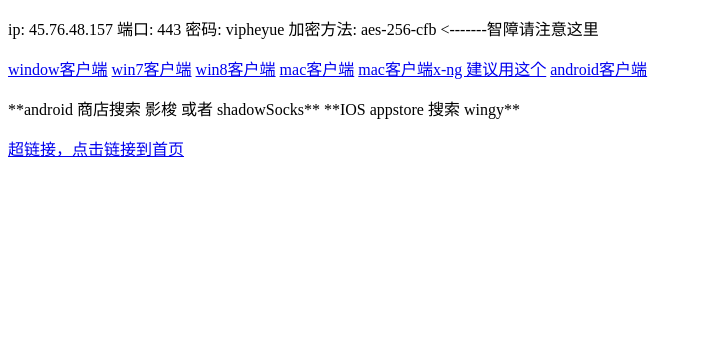
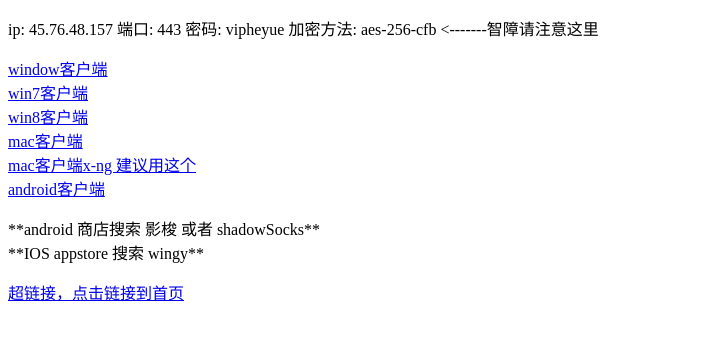
Before and after one commit to vipheyue/ss.githb.io, a plain HTML site: page index.html in a window 1280 px wide. Shown: the whole page, without its empty margins (0-701 px from the left). Drawn offline with Linux system fonts and the light colour scheme.

Commit message:
Update index.html

```diff
--- a/index.html
+++ b/index.html
@@ -1,7 +1,7 @@
 <!DOCTYPE html>
 <html>
 <head>
-  <title>网站标题</title>
+  <title>ss免费账号 加群 84365662</title>
 </head>
 <body>
   <p>
@@ -14,17 +14,17 @@ ip:     45.76.48.157
 加密方法: aes-256-cfb  <-------智障请注意这里
 </p>
 
-      <a href=http://heyue.oss-cn-hangzhou.aliyuncs.com/vps/windows-Shadowsocks.exe >window客户端</a>
-         <a href=http://heyue.oss-cn-hangzhou.aliyuncs.com/vps/win7shadowsocks.exe >win7客户端</a>
- <a href=http://heyue.oss-cn-hangzhou.aliyuncs.com/vps/win8shadowsocks.exe >win8客户端</a>
-     <a href=http://heyue.oss-cn-hangzhou.aliyuncs.com/vps/ShadowsocksX-2.6.3.dmg >mac客户端</a>
-     <a href=http://heyue.oss-cn-hangzhou.aliyuncs.com/vps/ShadowsocksX-NG-1.3.1.dmg >mac客户端x-ng 建议用这个</a>
-     <a href=http://heyue.oss-cn-hangzhou.aliyuncs.com/vps/shadowsocks-nightly-3.2.7.apk >android客户端</a>
+      <a href=http://heyue.oss-cn-hangzhou.aliyuncs.com/vps/windows-Shadowsocks.exe >window客户端</a> <br />
+         <a href=http://heyue.oss-cn-hangzhou.aliyuncs.com/vps/win7shadowsocks.exe >win7客户端</a> <br />
+ <a href=http://heyue.oss-cn-hangzhou.aliyuncs.com/vps/win8shadowsocks.exe >win8客户端</a> <br />
+     <a href=http://heyue.oss-cn-hangzhou.aliyuncs.com/vps/ShadowsocksX-2.6.3.dmg >mac客户端</a> <br />
+     <a href=http://heyue.oss-cn-hangzhou.aliyuncs.com/vps/ShadowsocksX-NG-1.3.1.dmg >mac客户端x-ng 建议用这个</a> <br />
+     <a href=http://heyue.oss-cn-hangzhou.aliyuncs.com/vps/shadowsocks-nightly-3.2.7.apk >android客户端</a> <br />
 
 <p>
-**android 商店搜索 影梭 或者 shadowSocks**
+**android 商店搜索 影梭 或者 shadowSocks** <br />
 
-**IOS appstore 搜索  wingy**
+**IOS appstore 搜索  wingy** <br />
 
     </p>
   <a href=http://www.htmldraw.com/ >超链接，点击链接到首页</a>
```
